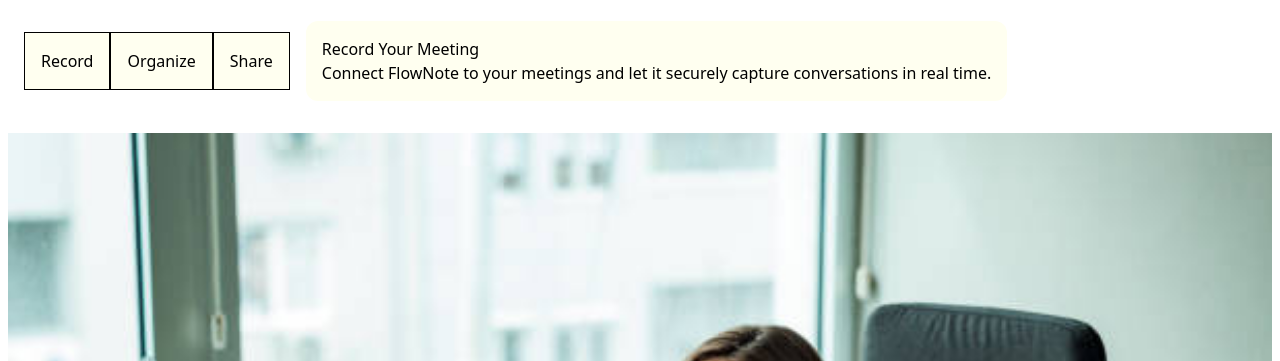
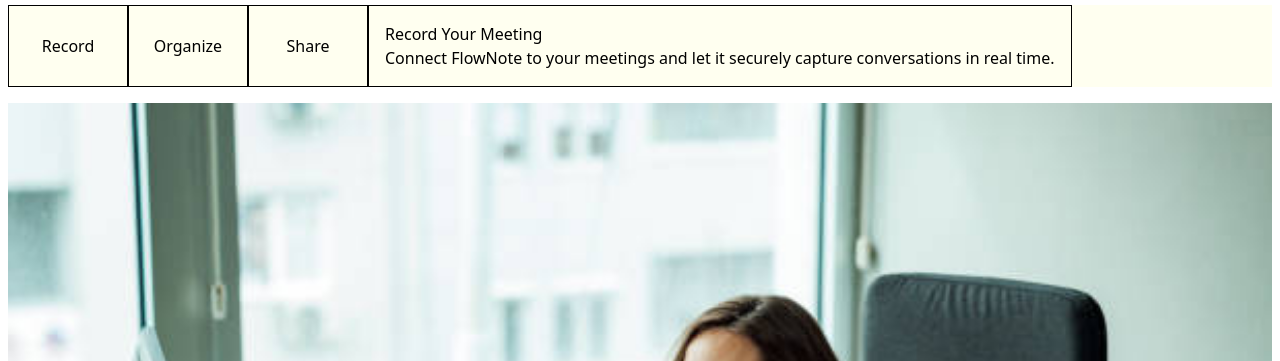
Before and after one commit to neducod/flownote-landingpage, a website: page index.html in a window 1280 px wide. Shown: the part 739-1100 px from the top of the page. Drawn offline with Linux system fonts and the light colour scheme.

Commit message:
Changed the ui on the slideshow

```diff
--- a/index.html
+++ b/index.html
@@ -45,27 +45,26 @@
             </div>
         </div>
     </section>
-    <section class="flex flex-col p-6 gap-6">
+    <section class="flex flex-col p-2 gap-6">
         <div>
             <h2 class="text-3xl text-left">How FlowNote Works</h2>
         </div>
-        <div class="flex flex-col sm:flex-row gap-4">
-            <div class="flex flex-row justify-center items-center">
-                <button onclick="filterDiv('firstSlide')" class="p-4 bg-[#FFFFF0] active:bg-[#F0EAD6] border border-solid border-black" >Record</button>
-                <button onclick="filterDiv('secSlide')" class="p-4 bg-[#FFFFF0] active:bg-[#F0EAD6] border border-solid border-black" >Organize</button>
-                <button onclick="filterDiv('thirdSlide')" class="p-4 bg-[#FFFFF0] active:bg-[#F0EAD6] border border-solid border-black" >Share</button>
+        <div class="flex flex-col sm:flex-row bg-[#FFFFF0]">
+            <div class="flex">
+                <!-- flex flex-row justify-center items-center -->
+                <button onclick="filterDiv('firstSlide')" class="p-4 bg-[#FFFFF0] active:bg-[#F0EAD6] border border-solid border-black w-30" >Record</button>
+                <button onclick="filterDiv('secSlide')" class="p-4 bg-[#FFFFF0] active:bg-[#F0EAD6] border border-solid border-black w-30" >Organize</button>
+                <button onclick="filterDiv('thirdSlide')" class="p-4 bg-[#FFFFF0] active:bg-[#F0EAD6] border border-solid border-black w-30" >Share</button>
             </div>
-
-            <div class="flex flex-col p-4 bg-[#FFFFF0]  rounded-xl containerr" data-category="firstSlide">
-                <!-- bg-blue-950 -->
+            <div class="flex flex-col p-4 bg-[#FFFFF0]  containerr border" data-category="firstSlide">
                 <h3 class="text-black">Record Your Meeting</h3>
                 <p class="text-black">Connect FlowNote to your meetings and let it securely capture conversations in real time.</p>
             </div>
-            <div class="flex flex-col p-4 bg-[#FFFFF0] rounded-xl containerr"  data-category="secSlide">
+            <div class="flex flex-col p-4 bg-[#FFFFF0] containerr border"  data-category="secSlide">
                 <h3 class="text-black">We Organize Everything</h3>
                 <p class="text-black">FlowNote identifies key points, decisions, and action items automatically—no manual work required</p>
             </div>
-            <div class="flex flex-col p-4 bg-[#FFFFF0]   rounded-xl containerr"  data-category="thirdSlide">
+            <div class="flex flex-col p-4 bg-[#FFFFF0] containerr border"  data-category="thirdSlide">
                 <h3 class="text-black">Share & Take Action</h3>
                 <p class="text-black">Instantly share clean, structured notes with your team and keep everyone aligned.</p>
             </div>
```
Also changed, not shown: src/output.css.
